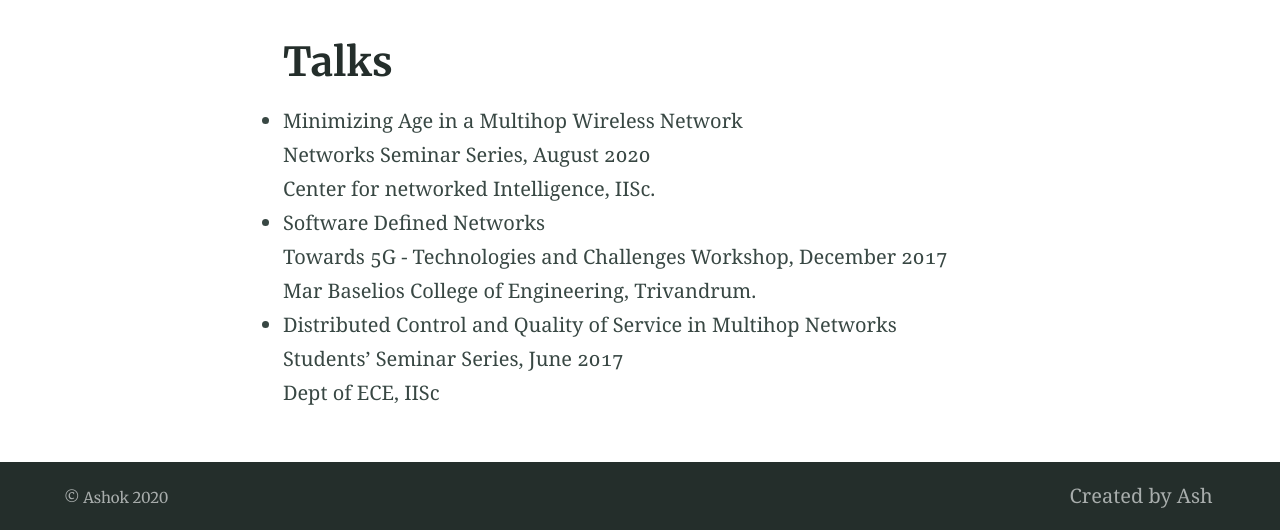
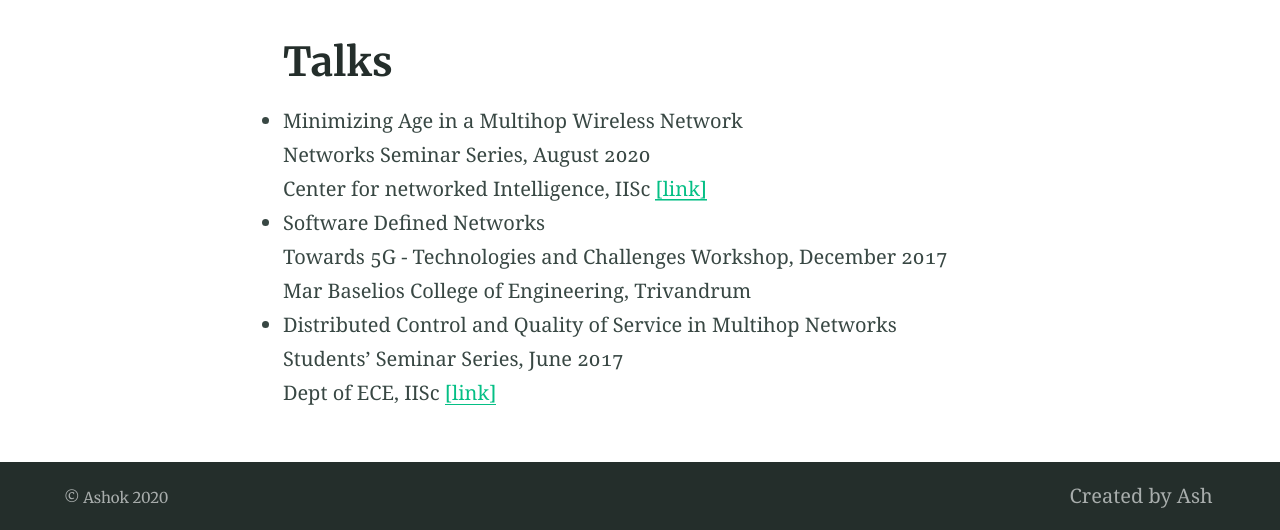
Before and after one commit to ashokkri/ashokkri.github.io, a Jekyll site: the page built from talks.md, in a window 1280 px wide. Shown: the part 408-938 px from the top of the page. Built offline with Jekyll 4.4.1, drawn with Linux system fonts in a browser that asks for light colours.

Commit message:
Update talks.md

```diff
--- a/talks.md
+++ b/talks.md
@@ -9,12 +9,12 @@ feature_image: "https://picsum.photos/1300/400?image=989"
 
 - Minimizing Age in a Multihop Wireless Network
   Networks Seminar Series, August 2020
-  Center for networked Intelligence, IISc.
+  Center for networked Intelligence, IISc [[link]](https://cni.iisc.ac.in/networks-seminar/)
 
 - Software Defined Networks
   Towards 5G - Technologies and Challenges Workshop, December 2017
-  Mar Baselios College of Engineering, Trivandrum.
+  Mar Baselios College of Engineering, Trivandrum
 
 - Distributed Control and Quality of Service in Multihop Networks
   Students' Seminar Series, June 2017
-  Dept of ECE, IISc
+  Dept of ECE, IISc [[link]](https://ece.iisc.ac.in/~myna/seminar/prevtalks.html)
```
